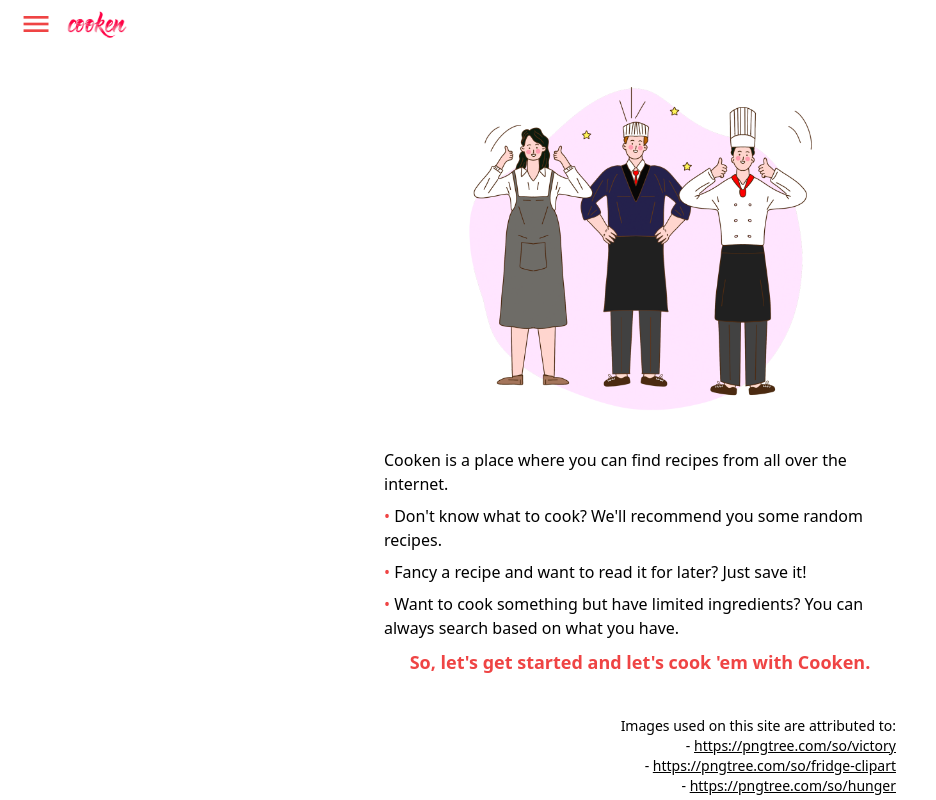
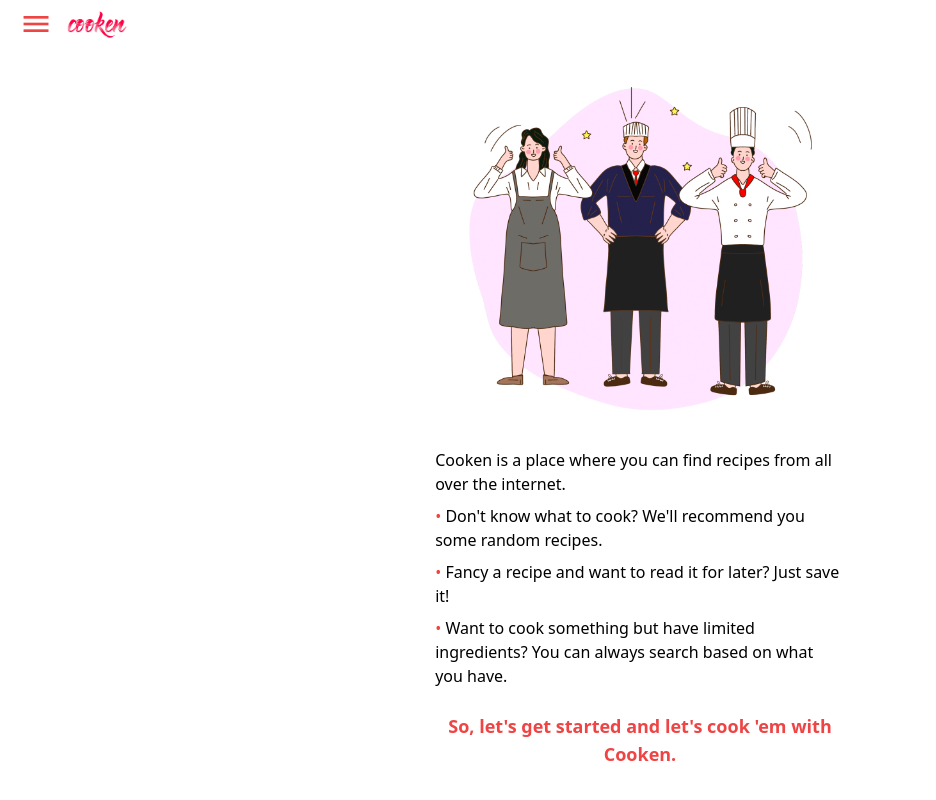
Before and after one commit to risanto/cooken, a React (Create React App) app in the folder client/: page /#/about in a window 1280 px wide. Shown: the top 800 px of the page, without its empty margins (0-936 px from the left). Built offline with nearby package versions, Linux system fonts and the light colour scheme; no server answers.

Commit message:
Adjust text container width on About page

```diff
--- a/client/src/components/views/About.js
+++ b/client/src/components/views/About.js
@@ -9,7 +9,7 @@ const About = () => {
                 className="container flex flex-col justify-center pb-8 mt-12 mb-auto align-center lg:px-32"
             >
                 <img alt="chef celebration" src="/chef-celebration.png" className="sm-500:h-96 place-self-center" />
-                <div className="mt-4 w-80 sm-500:w-2/3 lg:w-1/2 place-self-center">
+                <div className="mt-4 w-80 sm-500:w-2/3 lg:w-2/5 place-self-center">
                     <p className="mb-2">
                         Cooken is a place where you can find recipes from all over the internet.
                     </p>
@@ -22,7 +22,7 @@ const About = () => {
                     <p className="mb-2">
                         <span className="text-red-500">•</span> Want to cook something but have limited ingredients? You can always search based on what you have.
                     </p>
-                    <p className="text-lg font-bold text-center text-red-500">
+                    <p className="mt-6 text-lg font-bold text-center text-red-500">
                         So, let's get started and let's cook 'em with Cooken.
                     </p>
 
```
Also changed, not shown: 1 other file (tests, documents, lock files or other folders).
